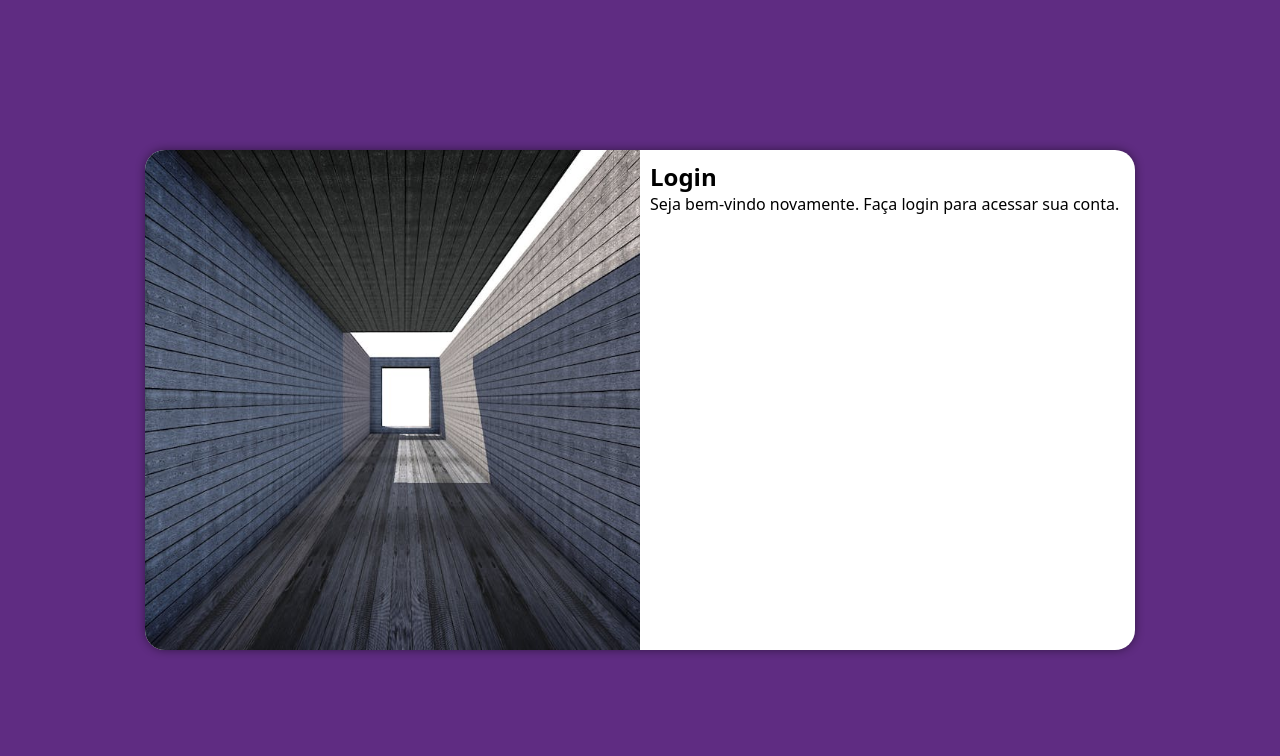
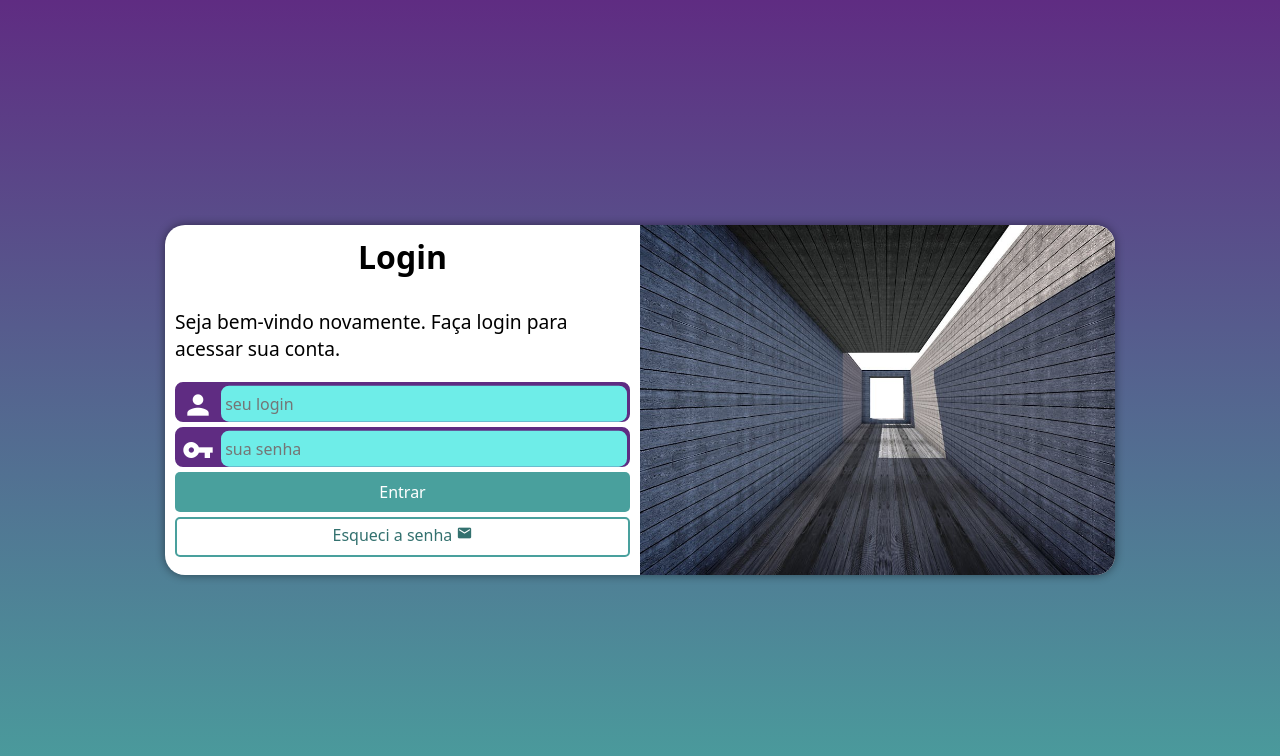
Before and after one commit to andremaxmiano/projeto-login, a plain HTML site: page index.html in a window 1280 px wide. Drawn offline with Linux system fonts and the light colour scheme.

Commit message:
atualização

```diff
--- a/estilos/media-query.css
+++ b/estilos/media-query.css
@@ -1,8 +1,12 @@
 @charset "UTF-8";
 
 @media screen and (min-width: 768px) and (max-width:992px) {
+    body{
+        background-image: linear-gradient(to top, #49a09d, #5f2c82);
+    }
     section#login{
         width: 80vw;
+        height: 310px;
     }
     section#login > div#imagem{
         float: left;
@@ -13,18 +17,38 @@
         float: right;
         width: 70%;
     }
+      div#formulario > h1 {
+        font-size: 2em;
+    }
+    div#formulario > p {
+    font-size: 1.2em;
+
+    }
 }
 @media screen and (min-width: 992px) {
+     body{
+        background-image: linear-gradient(to top, #49a09d, #5f2c82);
+    }
+
     section#login{
-        width: 990px;
+        width: 950px;
+        height: 350px;
     }
    section#login > div#imagem{
-        float: left;
+        float: right;
         width: 50%;
         height: 100%;
     }
     section#login > div#formulario{
-        float: right;
+        float: left;
         width: 50%;
     }
+    div#formulario > h1 {
+        font-size: 2em;
+    }
+    div#formulario > p {
+    font-size: 1.2em;
+     margin: 20px 0px;
+    }
+
 }
--- a/estilos/style.css
+++ b/estilos/style.css
@@ -29,8 +29,11 @@ section#login{
     width: 250px;
     height:500px;
     border-radius: 20px;
+    overflow: hidden;
+
     transform: translate(-50%, -50%);
-    overflow: hidden;
+    transition: width .3, height .3s;
+    transition-timing-function: ease;
 
 }
 section#login > div#imagem{
@@ -47,3 +50,73 @@ section#login > div#formulario{
     display: block;
     padding: 10px;
 }
+div#formulario > h1 {
+    text-align: center;
+    padding-bottom: 10px;
+}
+
+div#formulario > p {
+    font-size: 0.8em;
+}
+form > div.campo {
+    background-color: #5f2c82;
+    border: 2px solid #5f2c82;
+    display: block;
+    width: 100%;
+    height: 40px;
+    border-radius: 8px;
+    margin: 5px 0px;
+}
+div.campo > span {
+    color: white;
+    font-size: 2em;
+    width: 40px;
+    padding: 5px;
+}
+div.campo > input {
+    background-color: #6eede8;
+    font-size: 1em;
+    width: calc(100% - 45px);
+    height: 100%;
+    border: 0px;
+    border-radius: 8px;
+    padding: 4px;
+    transform: translateY(-11.3px);
+}
+div.campo > input:focus-within{
+    background-color: white;
+}
+form > input[type=submit] {
+    display: block;
+    font-size: 1em;
+    width: 100%;
+    height: 40px;
+    background-color:#49a09d ;
+    border: none;
+    border-radius: 5px;
+    color: white;
+    cursor: pointer;
+}
+form > input[type=submit]:hover {
+    background-color: #316b69;
+}
+form > a.botao {
+    display: block;
+    text-align: center;
+    font-size: 1em;
+    width: 100%;
+    height: 40px;
+    padding-top: 5px;
+    margin-top: 5px;
+    background-color: white;
+    border: 2px solid #49a09d;
+    color: #33716f;
+    border-radius: 5px;
+    text-decoration: none;
+}
+form > a.botao:hover{
+    background-color: #60d3d0;
+}
+form > a.botao > span {
+    font-size: 1em;
+}
--- a/index.html
+++ b/index.html
@@ -4,8 +4,10 @@
     <meta charset="UTF-8">
     <meta name="viewport" content="width=device-width, initial-scale=1.0">
     <title>Projeto Login</title>
+    <link href="https://fonts.googleapis.com/icon?family=Material+Icons" rel="stylesheet">
     <link rel="stylesheet" href="estilos/style.css">
     <link rel="stylesheet" href="estilos/media-query.css">
+
 </head>
 <body>
     <main>
@@ -16,7 +18,28 @@
             <div id="formulario">
                 <h1>Login</h1>
                 <p>Seja bem-vindo novamente. Faça login para acessar sua conta.</p>
-                <form action="login.php" method="post"></form>
+                <form action="login.php" method="post">
+                    <div class="campo">
+                          <span class="material-icons">person</span>
+                        <input type="email" name="login" id="ilogin" placeholder="seu login" required>
+
+
+                    </div>
+                    <div class="campo">
+                        <span class="material-icons">vpn_key</span>
+                        <input type="password" name="senha" id="isenha" placeholder="sua senha" required>
+
+
+                    </div>
+                    <input type="submit" value="Entrar">
+
+                        <a href="#" class="botao">
+                            Esqueci a senha
+                            <span class="material-icons">mail</span>
+                        </a>
+
+
+                </form>
             </div>
 
         </section>
```
